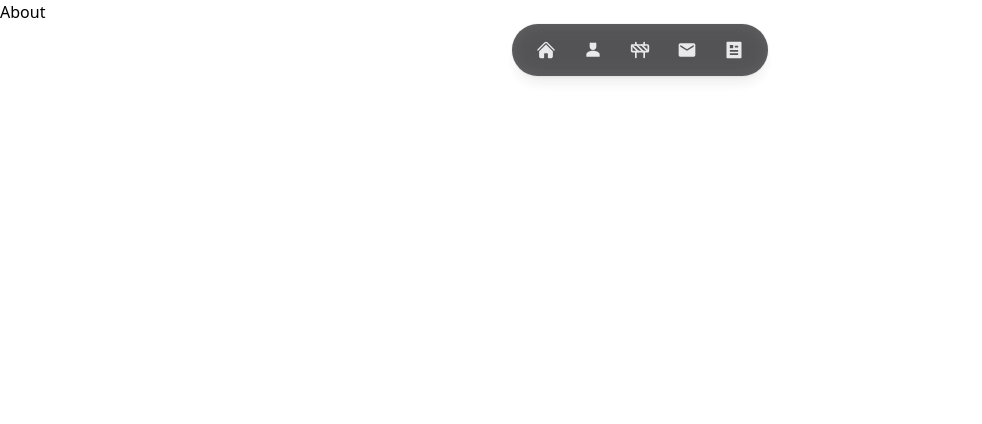
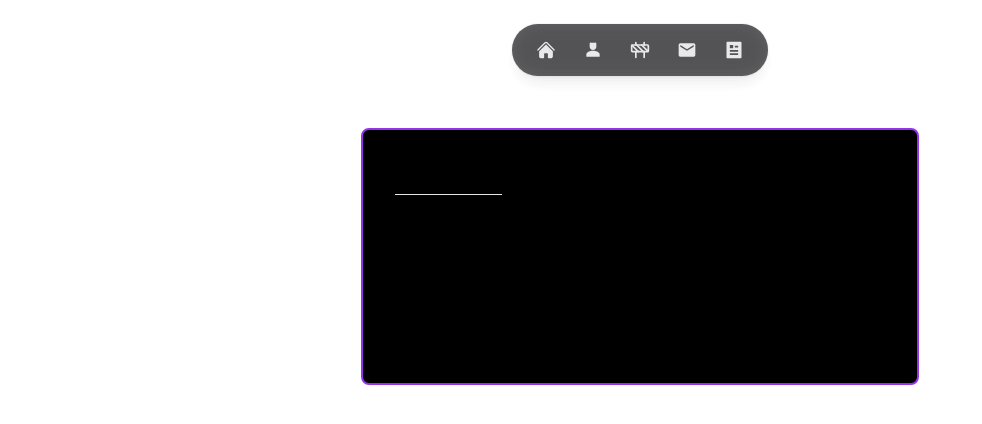
Before and after one commit to AtulMinz/dev-portfolio, a Next.js app: page /about in a window 1280 px wide. Shown: the top 424 px of the page, without its empty margins (0-982 px from the left). Built offline with nearby package versions, Linux system fonts and the light colour scheme.

Commit message:
Added About me

```diff
--- a/src/app/about/page.tsx
+++ b/src/app/about/page.tsx
@@ -1,3 +1,18 @@
+"use client"
+
+import { motion } from "framer-motion";
+import Aboutme from "@/app/components/Aboutme"
 export default function About() {
-    return <div>About</div>
+  return (
+    <motion.div
+        className="lg:w-1/2 sm:w-full sm:max-h-screen lg:p-10 mx-auto"
+        initial={{opacity: 0}}
+        animate={{opacity: 1}}
+        transition={{ duration: 0.5}}
+    >
+      <div className="w-full flex justify-center ">
+        <Aboutme />
+      </div>
+    </motion.div>
+  );
 }
--- /dev/null
+++ b/src/app/components/Aboutme.tsx
@@ -0,0 +1,18 @@
+import Image from "next/image";
+export default function Aboutme() {
+    return (
+        <div className="lg:pt-20 rounded-lg p-[1px] my-2 w-full">
+            <div className="bg-black rounded-lg p-8 flex flex-col md:flex-row gap-6 border-2 border-purple-600">
+                <div className="flex flex-col items-center md:items-start">
+                    <h2 className="font-semibold gap-1 text-center md:items-start tracking-tighter text-[clamp(1rem,5vw,1.5rem)] leading-none inline-flex mb-4 border-b w-fit pb-2">
+                        About me
+                    </h2>
+                    <p className="font-mono items-center tracking-wide text-base md:text-sm leading-normal">
+                        Hey, I&apos;m Atul Minz, a passionate full-stack web developer dedicated to turning ideas into dynamic digital experiences. I thrive on the challenges of turning ideas into dynamic digital experiences. Beyond the screen, I explore new technologies and enjoy the ever-evolving landscape of web development.
+                        Let&apos;s connect and explore the endless possibilities together!
+                    </p>
+                </div>
+            </div>
+        </div>
+    );
+}
```
